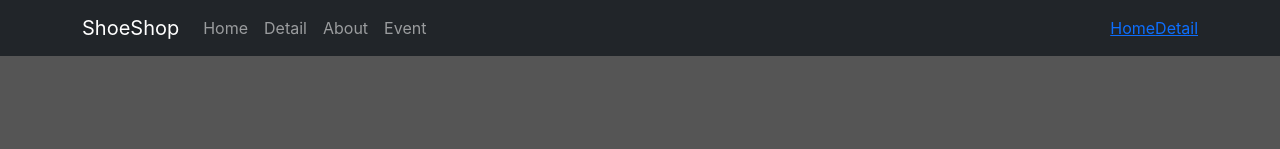
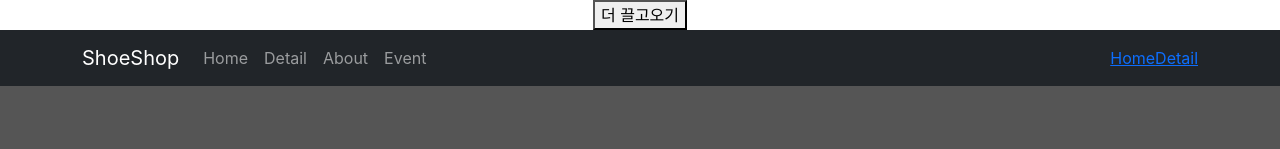
Before and after one commit to geunza/react_shoppingmall, a React (Create React App) app: page / in a window 1280 px wide. Shown: the top 149 px of the page. Built offline with nearby package versions, Linux system fonts and the light colour scheme.

Commit message:
axios로 ajax

```diff
--- a/src/App.js
+++ b/src/App.js
@@ -6,13 +6,38 @@ import {a, b} from './data2.js'
 import Detail from './routes/detail.js'
 import { useState } from 'react'
 import { Routes, Route, Link, useNavigate, Outlet } from 'react-router-dom'
+import axios from 'axios'
 
 function App() {
   let [shoes, setShoes] = useState(data);
+  let [count, setCount] = useState(2);
+  let [btn, setBtn] = useState(true);
+  let [loading, setLoading] = useState(false);
   let navigate = useNavigate();
-
   return (
     <div className="App">
+      {
+        loading == true ?
+          <div>로딩중입니다.</div> :
+          null
+      }
+      {
+        btn == true ?
+          <button onClick={()=>{
+            setLoading(true);
+            axios.get(`https://codingapple1.github.io/shop/data${count}.json`).then((res)=>{
+              let copy = [...shoes, ...res.data];
+              setShoes(copy);
+              setCount(count + 1);
+              setLoading(false);
+            }).catch(()=>{
+              setBtn(!btn);
+              setLoading(false);
+            })
+          }}>더 끌고오기</button> :
+          null
+      }
+
     {/* <div>{a}</div>
     <div>{b}</div> */}
       <Navbar bg="dark" variant="dark">
```
